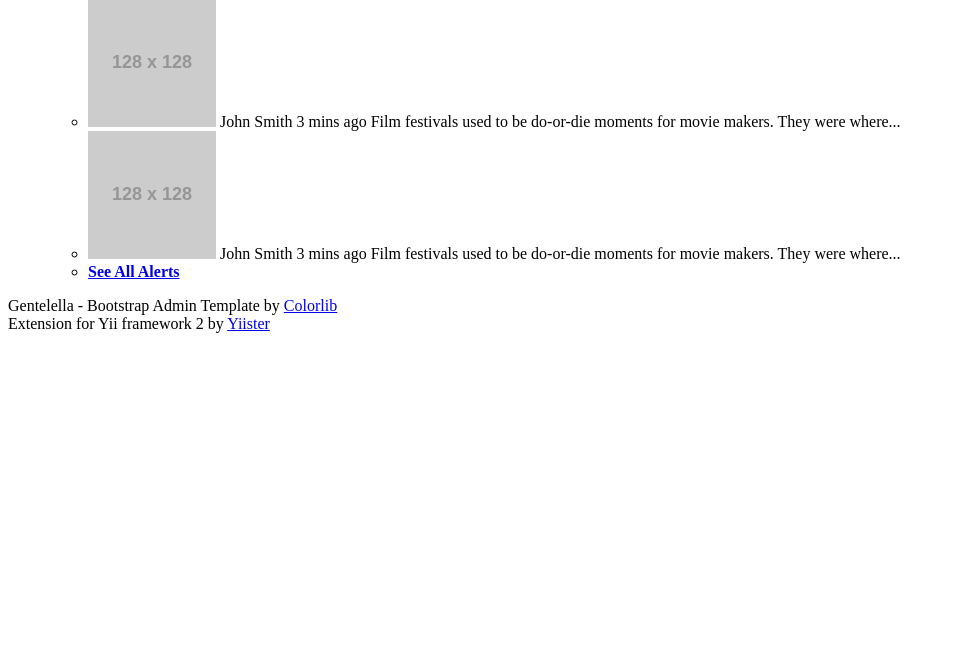
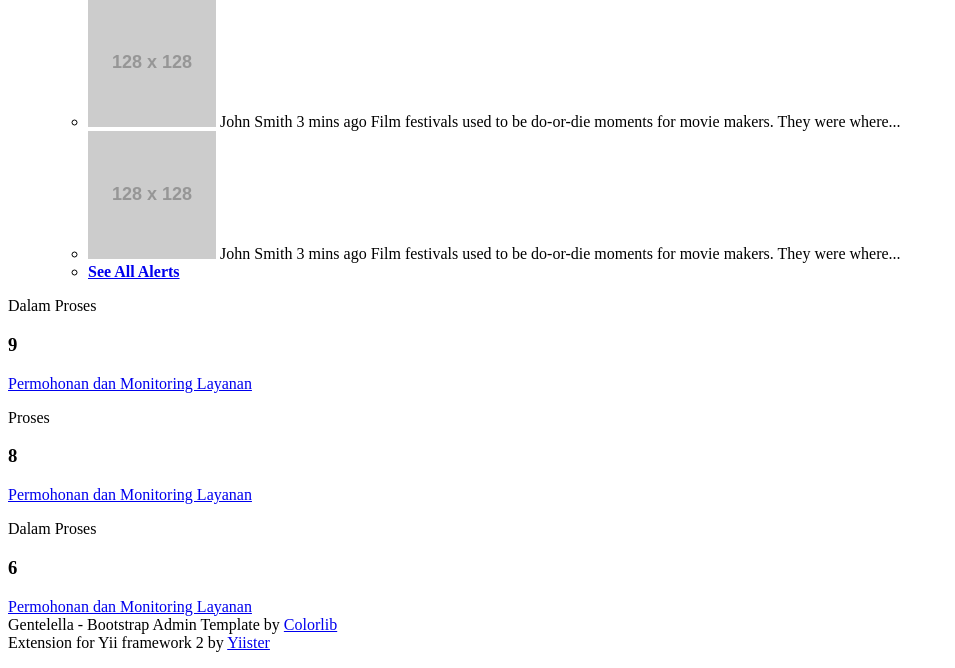
Before and after one commit to Diyanti/perpus-yii2, a Yii app: template views/site/index.php in a window 1280 px wide. Shown: the part 807-1475 px from the top of the page, without its empty margins (0-955 px from the left). Before the commit the page ends 1140 px from the top, so only its background shows below. Run offline with PHP 8.4 and a stand-in for Yii, Linux system fonts and the light colour scheme; the template is opened without the code that fills it, so the values that code supplies are empty; grey boxes labelled with a size stand in for pictures from a placeholder-image service; some libraries are stand-ins or nearby versions.

Commit message:
menambahkan panel dashboard, login, logout

```diff
--- a/views/layouts/main.php
+++ b/views/layouts/main.php
@@ -64,26 +64,12 @@ $bundle = yiister\gentelella\assets\Asset::register($this);
                         \yiister\gentelella\widgets\Menu::widget(
                             [
                                 "items" => [
-                                    ["label" => "Home", "url" => "'/site/index'", "icon" => "home"],
+                                    ["label" => "Home", "url" => ["site/index"], "icon" => "home"],
                                     ["label" => "Anggota", "url" => ["/anggota/index"], "icon" => "users"],
-                                    // ["label" => "Buku", "url" => ["/buku/index"], "icon" => "tasks"],
-                                    // ["label" => "Kategori", "url" => ["/kategori/index"], "icon" => "files-o"],
                                     ["label" => "Peminjaman", "url" => ["/peminjaman/index"], "icon" => "calendar-o"],
-                                    // ["label" => "Penerbit", "url" => ["/penerbit/index"], "icon" => "share-alt"],
-                                    // ["label" => "Penulis", "url" => ["/penulis/index"], "icon" => "pencil"],
                                     ["label" => "Petugas", "url" => ["/petugas/index"], "icon" => "male"],
 
-                                    // [
-                                    //     "label" => "Widget",
-                                    //     "icon" => "th",
-                                    //     "url" => " ",
-                                    //     "items" => [
-                                    //         ["label" => "Menu", "url" => ["site/menu"]],
-                                    //         ["label" => "Panel", "url" => ["site/panel"]],
-                                    //     ],
-                                    // ],
-
-                                    [
+                                      [
                                         "label" => "Buku",
                                         "url" => "#",
                                         "icon" => "tasks",
@@ -118,7 +104,7 @@ $bundle = yiister\gentelella\assets\Asset::register($this);
 
                                         ],
                                     ],
-                                    ["label" => "Logout", "url" => ["/petugas/index"], "icon" => "sign-out"],
+                                    ["label" => "Logout", "url" => ["/site/logout"], "icon" => "sign-out"],
 
                                     // [
                                     //     "label" => "Multilevel",
--- a/views/site/index.php
+++ b/views/site/index.php
@@ -1,37 +1,64 @@
 <?php
 
 use app\models\Buku;
+use app\models\Petugas;
+use app\models\Anggota;
 
 /* @var $this yii\web\View */
 
 $this->title = 'Perpustakaan';
 ?>
 
+<!--  panel -->
+<!-- ./col -->
+	<div class="col-lg-3 col-xs-6">
+		<!-- small box -->
+		<div class="small-box bg-purple">
+			<div class="inner">
+				<p>Dalam Proses</p>
+
+				<h3>9</h3>
+			</div>
+			<div class="icon">
+				<i class="fa fa-clock-o"></i>
+			</div>
+			<a href="#" class="small-box-footer">Permohonan dan Monitoring Layanan</a>
+		</div>
+	</div>
+
+	<div class="row">
+	<div class="col-lg-3 col-xs-6">
+		<!-- small box -->
+		<div class="small-box bg-green">
+			<div class="inner">
+				<p>Proses</p>
+
+				<h3>8</h3>
+			</div>
+			<div class="icon">
+				<i class="fa fa-check-square-o"></i>
+			</div>
+			<a href="#" class="small-box-footer">Permohonan dan Monitoring Layanan</a>
+		</div>
+	</div>
+
+	<!-- ./col -->
+	<div class="col-lg-3 col-xs-6">
+		<!-- small box -->
+		<div class="small-box bg-red">
+			<div class="inner">
+				<p>Dalam Proses</p>
+
+				<h3>6</h3>
+			</div>
+			<div class="icon">
+				<i class="fa fa-remove"></i>
+			</div>
+			<a href="#" class="small-box-footer">Permohonan dan Monitoring Layanan</a>
+		</div>
+	</div>
 
 <div class="site-index">
-
-    <?php
-    $model = Buku::findOne(31);
-    print $model->nama;
-    print $model->sinopsis;
-    print $model->tahun_terbit;
-
-    // $model->nama = "ubah dari kode";
-    // $model->save();
-
-    ?>
-    <?php
-
-    $listbuku = Buku::findAll(['53', '49', '52']); ?>
-
-    <?php foreach ($listbuku as $Buku) { ?>
-    <p><?= $buku->nama; ?> - <?= $buku->sinopsis;?> </p>
-    <?php
-    $buku->id_kategori = 1;
-    $buku->save();
-    ?>
-<?php } ?>
-
 
         <div class="row">
             <div class="col-lg-4">
```
Also changed, not shown: controllers/SiteController.php (+16 -19 lines), views/layouts/login.php (added, +43 -0 lines).
